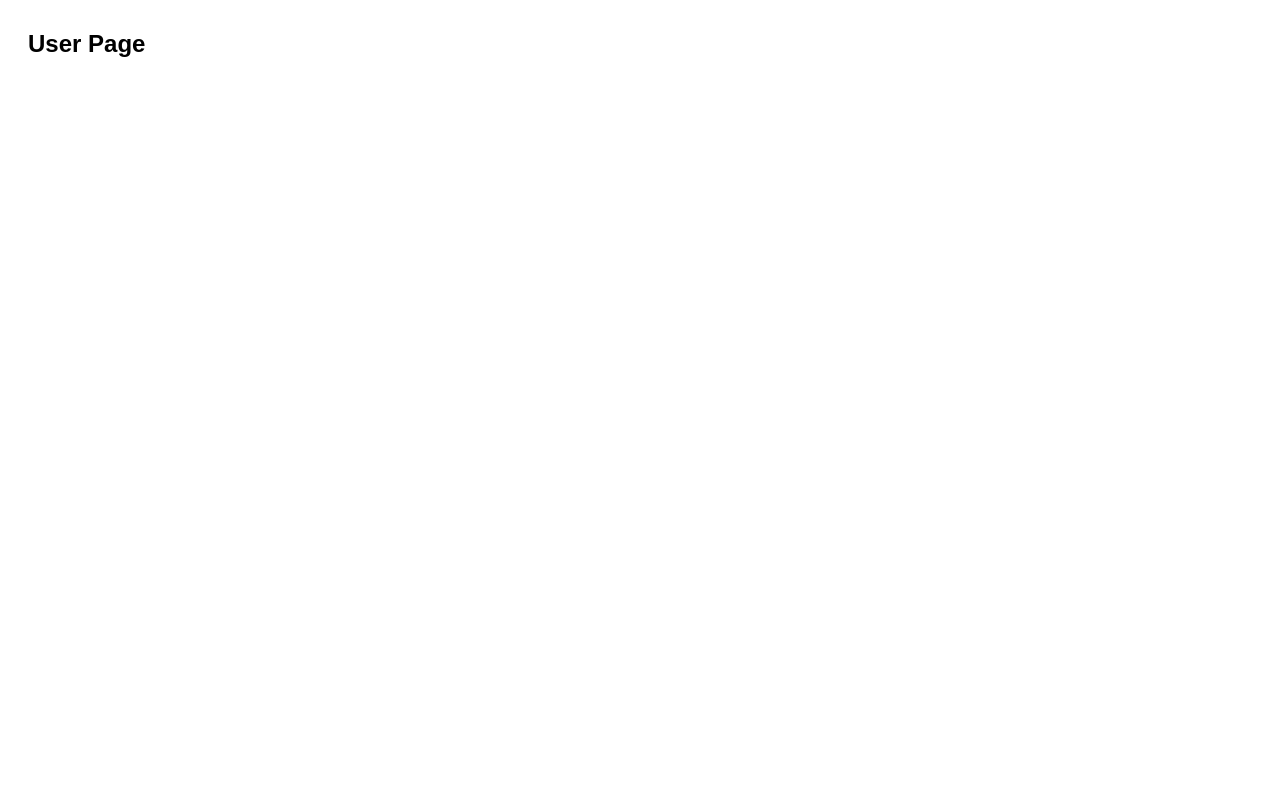
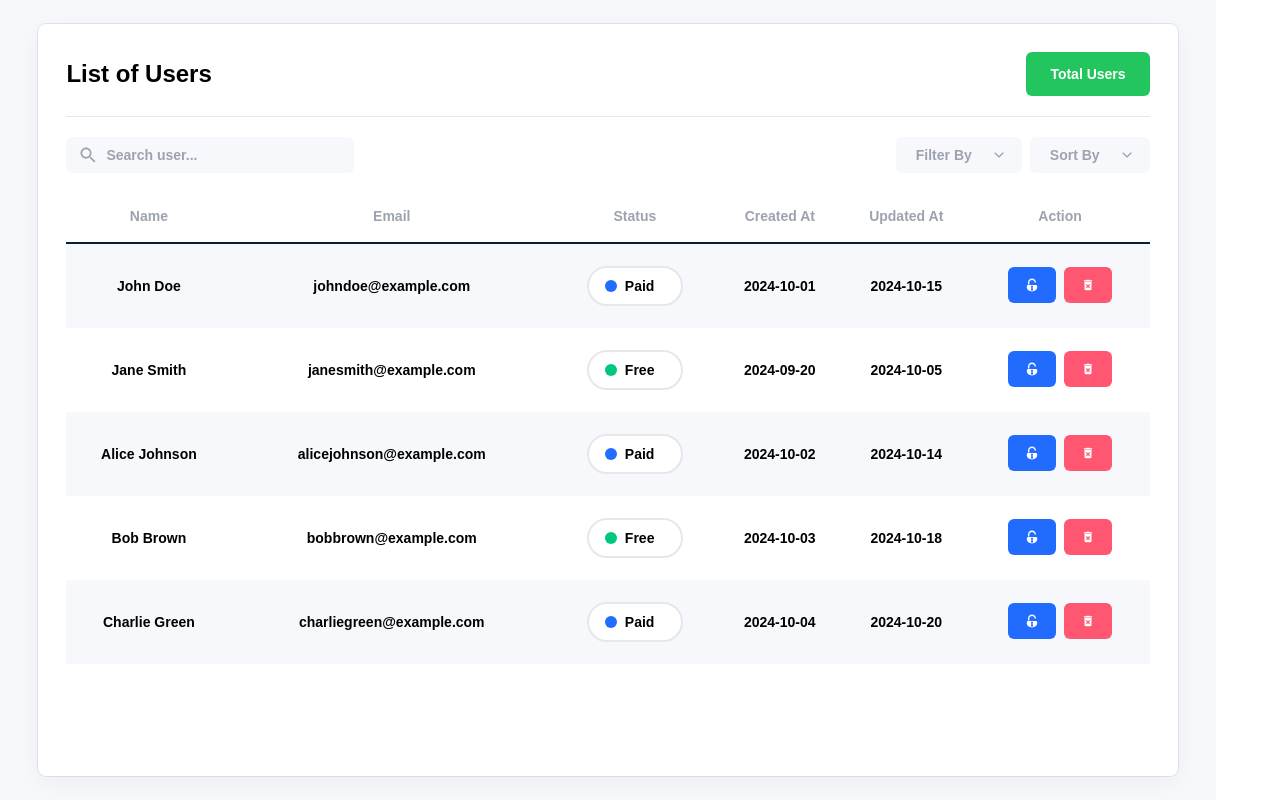
Before and after one commit to dzarurizkyy/money-laundry-admin, a Next.js app: page /home/user in a window 1280 px wide. Built offline with nearby package versions, Linux system fonts and the light colour scheme.

Commit message:
finish phase 3 : user management section

```diff
--- a/components/index.tsx
+++ b/components/index.tsx
@@ -2,7 +2,7 @@ export {default as Email} from "@/components/login/email"
 export {default as Password} from "@/components/login/password"
 export {default as Submit} from "@/components/login/submit"
 export {default as RememberMe} from "@/components/login/rememberMe"
-export {default as HeaderSidebar} from "@/components/sidebar/headerSidebar"
-export {default as MenusSideBar} from "@/components/sidebar/menusSidebar"
-export {default as Collapsible} from "@/components/sidebar/collapsible"
+export {default as HeaderSidebar} from "@/components/home/sidebar/headerSidebar"
+export {default as MenusSideBar} from "@/components/home/sidebar/menusSidebar"
+export {default as Collapsible} from "@/components/home/sidebar/collapsible"
 export {default as MobileSize} from "@/components/home/mobileSize"
--- /dev/null
+++ b/dummy/userResponse.tsx
@@ -0,0 +1,44 @@
+const userResponse = {
+  status: 200,
+  message: "success",
+  total_data: 5,
+  data: [
+    {
+      name: "John Doe",
+      email: "johndoe@example.com",
+      status: "paid",
+      created_at: "2024-10-01T10:15:30Z",
+      updated_at: "2024-10-15T10:15:30Z"
+    },
+    {
+      name: "Jane Smith",
+      email: "janesmith@example.com",
+      status: "free",
+      created_at: "2024-09-20T09:25:10Z",
+      updated_at: "2024-10-05T09:25:10Z"
+    },
+    {
+      name: "Alice Johnson",
+      email: "alicejohnson@example.com",
+      status: "paid",
+      created_at: "2024-10-02T14:00:00Z",
+      updated_at: "2024-10-14T14:00:00Z"
+    },
+    {
+      name: "Bob Brown",
+      email: "bobbrown@example.com",
+      status: "free",
+      created_at: "2024-10-03T16:30:45Z",
+      updated_at: "2024-10-18T16:30:45Z"
+    },
+    {
+      name: "Charlie Green",
+      email: "charliegreen@example.com",
+      status: "paid",
+      created_at: "2024-10-04T12:45:20Z",
+      updated_at: "2024-10-20T12:45:20Z"
+    }
+  ]
+};
+
+export default userResponse;
--- a/package.json
+++ b/package.json
@@ -24,6 +24,7 @@
     "react-hook-form": "^7.53.1",
     "react-icons": "^5.3.0",
     "react-toastify": "^10.0.6",
+    "sweetalert2": "^11.14.5",
     "typescript": "5.6.3"
   },
   "devDependencies": {
--- a/pages/home/index.tsx
+++ b/pages/home/index.tsx
@@ -18,6 +18,7 @@ import useHandleResize from "@/utils/handleResize";
 
 const HomePage = () => {
   // State
+  const [open, setOpen] = useState<boolean>(true)
   const [activeComponent, setActiveComponent] = useState<string>("user")
   const isDesktop = useHandleResize()
 
@@ -37,8 +38,8 @@ const HomePage = () => {
     <>
       {isDesktop ? (
         <div className="flex fixed">
-          <Sidebar page="home" onMenuClick={handleComponentChange} />
-          {activeComponent === "user" && <UserSection />}
+          <Sidebar page="home" onMenuClick={handleComponentChange} open={open} setOpen={setOpen}/>
+          {activeComponent === "user" && <UserSection open={open} />}
           {activeComponent === "order" && <OrderSection />}
           {activeComponent === "logout" && <Logout />}
         </div>
--- a/pages/home/user.tsx
+++ b/pages/home/user.tsx
@@ -1,7 +1,205 @@
-const UserSection = () => {
+import { useState, useEffect } from "react";
+
+import { IoMdSearch, IoIosArrowDown } from "react-icons/io";
+import { GiPadlockOpen } from "react-icons/gi";
+import { MdDeleteForever } from "react-icons/md";
+
+// Import Libraries
+import { ToastContainer, toast } from 'react-toastify';
+import 'react-toastify/dist/ReactToastify.css';
+import Swal from 'sweetalert2'
+
+import userResponse from "@/dummy/userResponse";
+
+type UserSection = {
+  open: boolean
+}
+
+const UserSection = ({open} : UserSection) => {
+    const [users, setUsers] = useState(userResponse.data)
+    const [search, setSearch] = useState<string>("")
+
+    const totalUsers = () => {
+      const Message = () => (<div>MoneyLaundry App has <span className="font-extrabold">{userResponse.total_data}</span> users</div>)
+      toast.info(<Message />, { style: { fontSize: "13px"}});
+    }
+
+    const changeStatusUser = () => {
+      Swal.fire({
+        title: "User Status",
+        text: "Are you sure you want to change the user status to paid?",
+        icon: "warning",
+        showCancelButton: true,
+        confirmButtonColor: "#3085d6",
+        cancelButtonColor: "#d33",
+        confirmButtonText: "Yes, change it",
+        width: "600px"
+      }).then((result) => {
+        if (result.isConfirmed) {
+          Swal.fire({
+            title: "Changed!",
+            text: "The user status has been changed to paid.",
+            icon: "success"
+          });
+        }
+      });
+    }
+
+    const deleteUser = () => {
+      Swal.fire({
+        title: "Delete User",
+        text: "Are you sure you want to delete this user?",
+        icon: "warning",
+        showCancelButton: true,
+        confirmButtonColor: "#3085d6",
+        cancelButtonColor: "#d33",
+        confirmButtonText: "Yes, delete user",
+        width: "600px"
+      }).then((result) => {
+        if (result.isConfirmed) {
+          Swal.fire({
+            title: "Deleted!",
+            text: "The user has been succesfully deleted.",
+            icon: "success"
+          });
+        }
+      });
+    }
+
+    const filterUser = (option: string) => {
+      switch(option) {
+        case "paid" :
+          setUsers(userResponse.data.filter(user => user.status === "paid"))
+          break;
+        case "free" :
+          setUsers(userResponse.data.filter(user => user.status === "free"))
+          break;
+        case "newest" :
+          setUsers([...userResponse.data].sort((a, b) => new Date(b.updated_at).getTime() - new Date(a.updated_at).getTime()))
+          break;
+        case "oldest" :
+          setUsers([...userResponse.data].sort((a, b) => new Date(a.updated_at).getTime() - new Date(b.updated_at).getTime()))
+          break;
+        default :
+         setUsers(userResponse.data)
+      }
+    }
+
+    const handleSearch = (e: React.ChangeEvent<HTMLInputElement>) => {
+      setSearch(e.target.value)
+    }
+
+    useEffect(() => {
+      if(search === "") {
+        setUsers(userResponse.data)
+      } else {
+        const searching = users.filter(user => user.name.toLowerCase().includes(search.toLowerCase()))
+        setUsers(searching)
+      }
+    }, [search])
+
   return (
-    <div className="p-7 text-2xl font-semibold flex-1 h-screen">
-      <h1>User Page</h1>
+    <div className={`flex bg-[#F7F8FC] ${open ? "w-[82vw]" : "w-[95vw]"} h-screen justify-center py-6 duration-300`}>
+      {/* Card */}
+      <div className={`flex flex-col items-center p-7 text-2xl font-semibold ${open ? "w-[75vw]" : "w-[89vw]"} bg-white rounded-lg duration-300 shadow-custom gap-y-5`}>
+        {/* Header */}
+        <div className="flex items-center justify-between text-2xl font-bold w-full border-b pb-5">
+          <div>List of Users</div>
+          <div>
+            <button className="bg-green-500 hover:hover:brightness-110 text-white font-semibold py-3 px-6 text-sm rounded-md" onClick={ totalUsers}>
+              Total Users
+            </button>
+          </div>
+        </div>
+        {/* Search & Filter */}
+        <div className="flex justify-between items-center w-full">
+          {/* Search */}
+          <div className="relative flex items-center text-gray-400 w-72 focus-within:text-gray-600">
+            <IoMdSearch className="w-5 h-5 absolute ml-3 pointer-events-none"/>
+            <input
+              type="text"
+              name="search"
+              placeholder="Search user..."
+              autoComplete="off"
+              className="w-full px-3 py-2 pl-10 font-semibold placeholder-gray-400 text-black text-sm rounded-md bg-[#F7F8FC] focus:ring-gray-500 focus:ring-2 focus:outline-none"
+              value={search}
+              onChange={handleSearch} />
+          </div>
+          {/* Filter By & Sort By*/}
+          <div className="flex gap-x-2">
+            {/* Filter By */}
+            <div>
+              <button className="relative flex justify-center items-center bg-[#F7F8FC] text-gray-400 text-sm rounded-md hover:bg-gray-100 focus:outline-none focus:ring-gray-500 focus:ring-2 group">
+                <div className="px-5 py-2">Filter By</div>
+                <span className="pr-4">
+                  <IoIosArrowDown />
+                </span>
+                <div className="absolute hidden group-focus:block top-full w-full bg-white shadod-sm mt-2">
+                  <ul className="text-left border rounded-md">
+                    <li className="px-4 py-1 hover:bg-gray-100 border-b" onClick={() => filterUser("free")}>Free</li>
+                    <li className="px-4 py-1 hover:bg-gray-100 border-b" onClick={() => filterUser("paid")}>Paid</li>
+                  </ul>
+                </div>
+              </button>
+            </div>
+            {/* Sort By */}
+            <div>
+              <button className="relative flex justify-center items-center bg-[#F7F8FC] text-gray-400 text-sm rounded-md hover:bg-gray-100 focus:outline-none focus:ring-gray-500 focus:ring-2 group">
+                <div className="px-5 py-2">Sort By</div>
+                <span className="pr-4">
+                  <IoIosArrowDown />
+                </span>
+                <div className="absolute hidden group-focus:block top-full w-full bg-white shadod-sm mt-2">
+                  <ul className="text-left border rounded-md">
+                    <li className="px-4 py-1 hover:bg-gray-100 border-b" onClick={() => filterUser("newest")}>Newest</li>
+                    <li className="px-4 py-1 hover:bg-gray-100 border-b" onClick={() => filterUser("oldest")}>Oldest</li>
+                  </ul>
+                </div>
+              </button>
+            </div>
+          </div>
+        </div>
+        {/* Table */}
+        <div className="w-full my-3 overflow-y-auto">
+          <table className="border-collapse border-spacing-x-6 w-full text-sm">
+            <thead className="border-b-2 border-[#03242F] text-gray-400 text-center">
+              <tr>
+                <td className="pb-4">Name</td>
+                <td className="pb-4">Email</td>
+                <td className="pb-4">Status</td>
+                <td className="pb-4">Created At</td>
+                <td className="pb-4">Updated At</td>
+                <td className="pb-4">Action</td>
+              </tr>
+            </thead>
+            <tbody>
+              {users.map((user, index) => (
+                <tr className={`${index % 2 === 0 ? "bg-[#F7F8FC]" : "bg-white"}  text-center`}>
+                  <td>{user.name}</td>
+                  <td>{user.email}</td>
+                  <td className="flex justify-center items-center h-[84px]">
+                    <div className="bg-white py-2 rounded-full flex ps-4 items-center gap-2 w-[96px] border-2">
+                      <div className={`${user.status === "free" ? "bg-[#00C97F]" : "bg-[#216BFE]"}  rounded-full w-3 h-3`} />
+                      <div>{(user.status[0].toUpperCase() + user.status.slice(1))}</div>
+                    </div>
+                  </td>
+                  <td>{user.created_at.split("T")[0]}</td>
+                  <td>{user.updated_at.split("T")[0]}</td>
+                  <td className="flex justify-center items-center gap-2">
+                    <div className="w-12 h-9 bg-[#216BFE] text-white flex justify-center items-center rounded-md hover:brightness-125 cursor-pointer" onClick={changeStatusUser}>
+                      <GiPadlockOpen />
+                    </div>
+                    <div className="w-12 h-9 bg-[#FF5771] text-white flex justify-center items-center rounded-md hover:brightness-125 cursor-pointer" onClick={deleteUser}>
+                      <MdDeleteForever />
+                    </div>
+                  </td>
+                </tr>
+              ))}
+            </tbody>
+          </table>
+        </div>
+        <ToastContainer />
+      </div>
     </div>
   )
 }
--- a/pages/templates/sidebar/index.tsx
+++ b/pages/templates/sidebar/index.tsx
@@ -11,13 +11,14 @@ import { HeaderSidebar, MenusSideBar, Collapsible } from "@/components"
 
 // Props
 type SidebarProps = {
+  open: boolean;
+  setOpen: (value: boolean) => void;
   page: string;
   onMenuClick: (component: string) => void
 }
 
-const Sidebar = ({page, onMenuClick} : SidebarProps) => {
+const Sidebar = ({page, onMenuClick, open, setOpen} : SidebarProps) => {
   // State
-  const [open, setOpen] = useState<any>(null)
   const [activeMenu, setActiveMenu] = useState<string>(page)
 
   // Variable
--- a/tailwind.config.js
+++ b/tailwind.config.js
@@ -5,7 +5,16 @@ const config = {
     "./components/**/*.{js,ts,jsx,tsx}",
   ],
   theme: {
-    extend: {},
+    extend: {
+      boxShadow: {
+        "custom": "0px 6px 24px 0px rgba(0, 0, 0, 0.05), 0px 0px 0px 1px rgba(0, 0, 0, 0.08);",
+      },
+    },
+  },
+  variants: {
+    extends: {
+      display: ["group-focus"]
+    },
   },
   plugins: [],
 };
```
Also changed, not shown: components/home/sidebar/collapsible.tsx (renamed from components/sidebar/collapsible.tsx), components/home/sidebar/headerSidebar.tsx (renamed from components/sidebar/headerSidebar.tsx), components/home/sidebar/menusSidebar.tsx (renamed from components/sidebar/menusSidebar.tsx), public/Admin.png (deleted), 1 other file (tests, documents, lock files or other folders).
